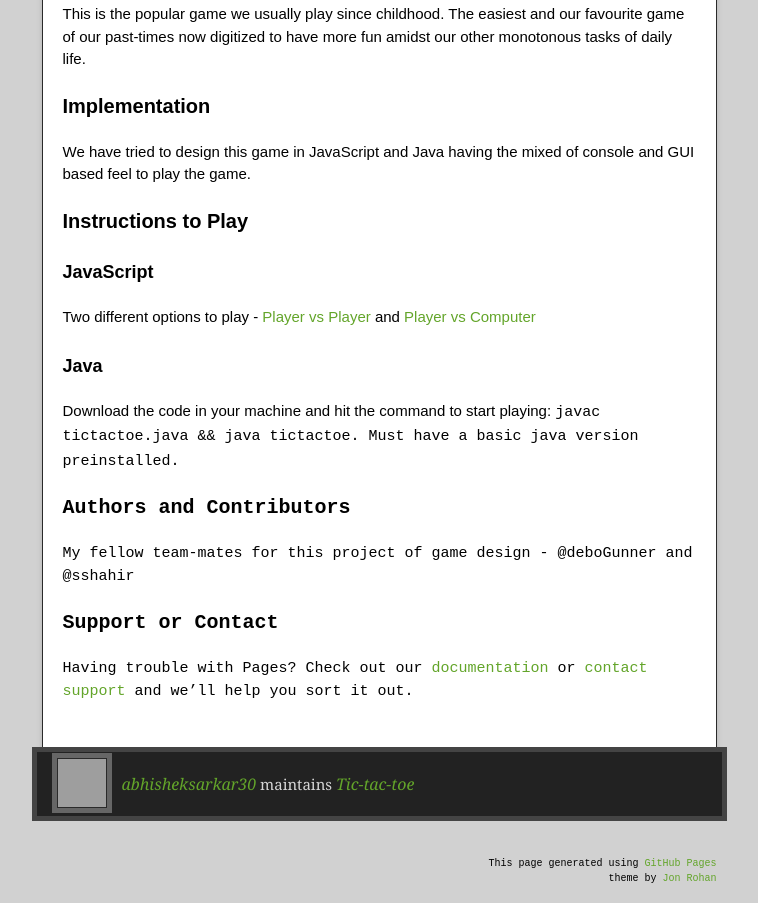
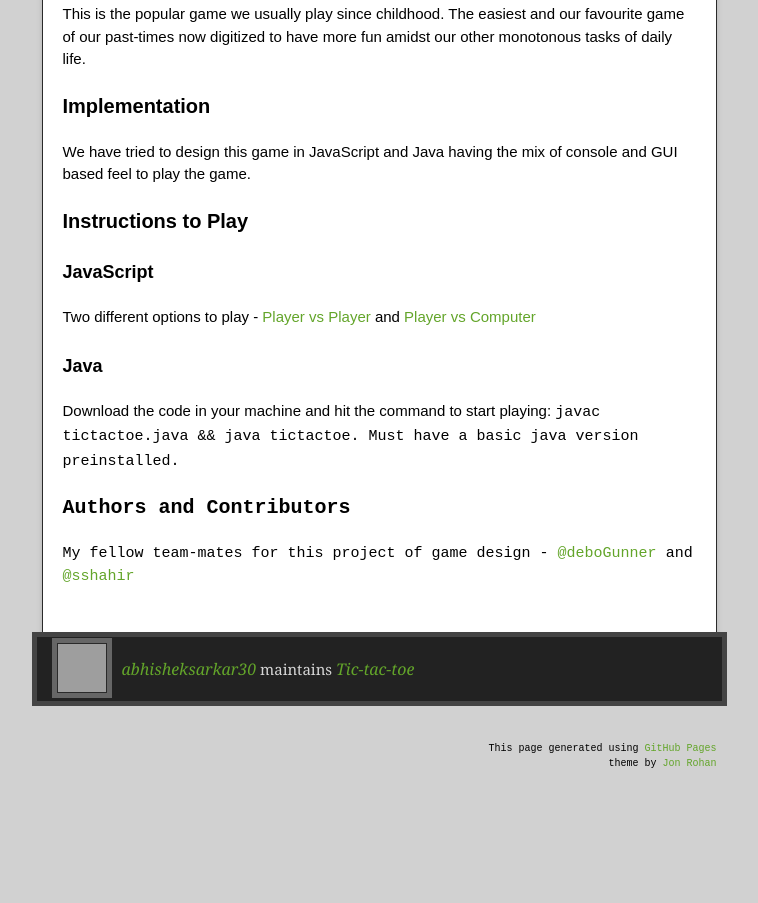
Before and after one commit to abhisheksarkar30/tic-tac-toe, a plain HTML site: page index.html in a window 1280 px wide. Shown: the part 345-1248 px from the top of the page, without its empty margins (261-1019 px from the left). After the commit the page ends 1206 px from the top, so only its background shows below. Drawn offline with nearby package versions, Linux system fonts and the light colour scheme; grey boxes are pictures that could not be loaded.

Commit message:
Update index.html

```diff
--- a/index.html
+++ b/index.html
@@ -41,7 +41,7 @@
 <p>This is the popular game we usually play since childhood. The easiest and our favourite game of our past-times now digitized to have more fun amidst our other monotonous tasks of daily life.</p>
 <h3>
 <a id="implementation" class="anchor" href="#implementation" aria-hidden="true"><span aria-hidden="true" class="octicon octicon-link"></span></a>Implementation</h3>
-<p>We have tried to design this game in JavaScript and Java having the mixed of console and GUI based feel to play the game.</p>
+<p>We have tried to design this game in JavaScript and Java having the mix of console and GUI based feel to play the game.</p>
 <h3>
 <a id="instructions-to-play" class="anchor" href="#instructions-to-play" aria-hidden="true"><span aria-hidden="true" class="octicon octicon-link"></span></a>Instructions to Play</h3>
 <h4>JavaScript</h4>
@@ -50,11 +50,8 @@
 <p>Download the code in your machine and hit the command to start playing: <code>javac tictactoe.java && java tictactoe<code>. Must have a basic java version preinstalled.</p>
 <h3>
 <a id="authors-and-contributors" class="anchor" href="#authors-and-contributors" aria-hidden="true"><span aria-hidden="true" class="octicon octicon-link"></span></a>Authors and Contributors</h3>
-<p>My fellow team-mates for this project of game design - @deboGunner and @sshahir</p>
-<h3>
-<a id="support-or-contact" class="anchor" href="#support-or-contact" aria-hidden="true"><span aria-hidden="true" class="octicon octicon-link"></span></a>Support or Contact</h3>
-<p>Having trouble with Pages? Check out our <a href="https://help.github.com/pages">documentation</a> or <a href="https://github.com/contact">contact support</a> and we’ll help you sort it out.</p>
-        </article>
+<p>My fellow team-mates for this project of game design - <a href="https://github.com/deboGunner">@deboGunner</a> and <a href="https://github.com/sshahir">@sshahir</a></p>
+</article>
       </div>
     </div>
     <footer>
```
